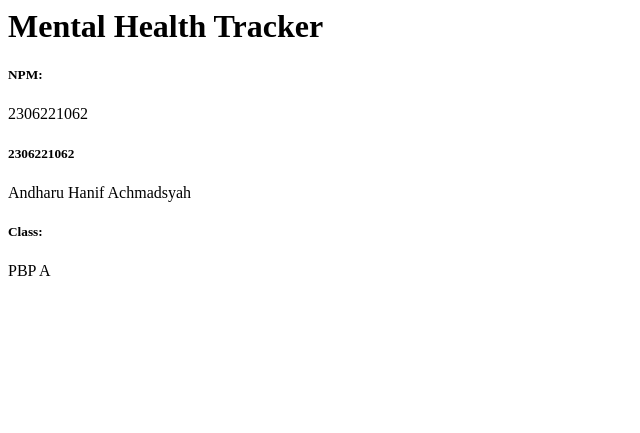
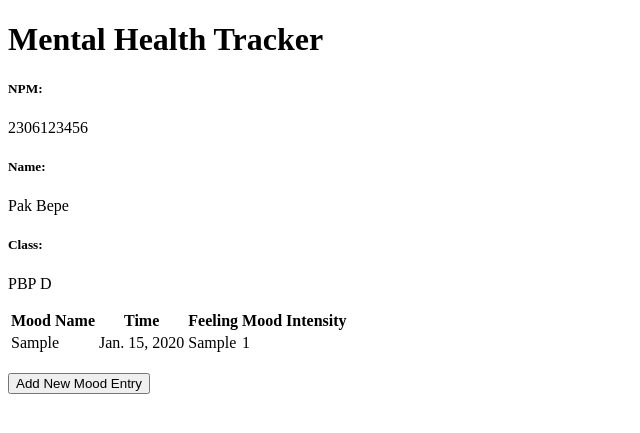
Before and after one commit to diabeteskronis/mental-health-tracker, a Django app: page / in a window 1280 px wide. Shown: the top 433 px of the page, without its empty margins (0-640 px from the left). Run offline with Django 5.2, Linux system fonts and the light colour scheme; tables that the repository leaves empty hold one stand-in row (values such as "Sample post").

Commit message:
Added create_mood_entry

```diff
--- a/main/models.py
+++ b/main/models.py
@@ -1,3 +1,4 @@
+import uuid
 from django.db import models
 
 # Create your models here.
@@ -5,6 +6,7 @@ from django.db import models
 from django.db import models
 
 class MoodEntry(models.Model):
+    id = models.UUIDField(primary_key=True, default=uuid.uuid4, editable=False)  # tambahkan baris ini
     mood = models.CharField(max_length=255)
     time = models.DateField(auto_now_add=True)
     feelings = models.TextField()
--- a/main/templates/main.html
+++ b/main/templates/main.html
@@ -1,11 +1,43 @@
+{% extends 'base.html' %} {% block content %}
+
 <h1>Mental Health Tracker</h1>
 
 <h5>NPM:</h5>
-<p>2306221062</p>
-<!-- Ubah sesuai dengan npm kamu -->
-<h5>{{ npm }}</h5>
+<p>{{ npm }}</p>
+<p></p>
+
+<h5>Name:</h5>
 <p>{{ name }}</p>
-<!-- Ubah sesuai dengan nama kamu -->
+
 <h5>Class:</h5>
 <p>{{ class }}</p>
-<!-- Ubah sesuai dengan kelas kamu -->
+{% if not mood_entries %}
+<p>Belum ada data mood pada mental health tracker.</p>
+{% else %}
+<table>
+  <tr>
+    <th>Mood Name</th>
+    <th>Time</th>
+    <th>Feeling</th>
+    <th>Mood Intensity</th>
+  </tr>
+
+  {% comment %} Berikut cara memperlihatkan data mood di bawah baris ini
+  {% endcomment %}
+  {% for mood_entry in mood_entries %}
+  <tr>
+    <td>{{mood_entry.mood}}</td>
+    <td>{{mood_entry.time}}</td>
+    <td>{{mood_entry.feelings}}</td>
+    <td>{{mood_entry.mood_intensity}}</td>
+  </tr>
+  {% endfor %}
+</table>
+{% endif %}
+
+<br />
+
+<a href="{% url 'main:create_mood_entry' %}">
+  <button>Add New Mood Entry</button>
+</a>
+{% endblock content %}
--- a/main/urls.py
+++ b/main/urls.py
@@ -1,8 +1,13 @@
 from django.urls import path
-from main.views import show_main
+from main.views import show_main, create_mood_entry, show_xml, show_json, show_xml_by_id, show_json_by_id
 
 app_name = 'main'
 
 urlpatterns = [
     path('', show_main, name='show_main'),
+    path('create-mood-entry', create_mood_entry, name='create_mood_entry'),
+    path('xml/', show_xml, name='show_xml'),
+    path('json/', show_json, name='show_json'),
+    path('xml/<str:id>/', show_xml_by_id, name='show_xml_by_id'),
+    path('json/<str:id>/', show_json_by_id, name='show_json_by_id'),
 ]
--- a/main/views.py
+++ b/main/views.py
@@ -1,11 +1,44 @@
-from django.shortcuts import render
+from django.shortcuts import render, redirect   # Tambahkan import redirect di baris ini
+from django.http import HttpResponse
+from django.core import serializers
+from main.forms import MoodEntryForm
+from main.models import MoodEntry
 
 # Create your views here.
 def show_main(request):
+    mood_entries = MoodEntry.objects.all()
+
     context = {
-        'npm' : '2306221062',
-        'name': 'Andharu Hanif Achmadsyah',
-        'class': 'PBP A'
+        'name': 'Pak Bepe',
+        'class': 'PBP D',
+        'npm': '2306123456',
+        'mood_entries': mood_entries
     }
 
     return render(request, "main.html", context)
+
+def create_mood_entry(request):
+    form = MoodEntryForm(request.POST or None)
+
+    if form.is_valid() and request.method == "POST":
+        form.save()
+        return redirect('main:show_main')
+
+    context = {'form': form}
+    return render(request, "create_mood_entry.html", context)
+
+def show_xml(request):
+    data = MoodEntry.objects.all()
+    return HttpResponse(serializers.serialize("xml", data), content_type="application/xml")
+
+def show_json(request):
+    data = MoodEntry.objects.all()
+    return HttpResponse(serializers.serialize("json", data), content_type="application/json")
+
+def show_xml_by_id(request):
+    data = MoodEntry.objects.filter(pk=id)
+    return HttpResponse(serializers.serialize("xml", data), content_type="application/xml")
+
+def show_json_by_id(request):
+    data = MoodEntry.objects.filter(pk=id)
+    return HttpResponse(serializers.serialize("json", data), content_type="application/json")
--- a/mental_health_tracker/settings.py
+++ b/mental_health_tracker/settings.py
@@ -55,7 +55,7 @@ ROOT_URLCONF = 'mental_health_tracker.urls'
 TEMPLATES = [
     {
         'BACKEND': 'django.template.backends.django.DjangoTemplates',
-        'DIRS': [],
+        'DIRS': [BASE_DIR / 'templates'],
         'APP_DIRS': True,
         'OPTIONS': {
             'context_processors': [
@@ -122,3 +122,5 @@ STATIC_URL = 'static/'
 # https://docs.djangoproject.com/en/5.1/ref/settings/#default-auto-field
 
 DEFAULT_AUTO_FIELD = 'django.db.models.BigAutoField'
+
+CSRF_TRUSTED_ORIGINS = ["http://localhost","http://127.0.0.1","http://<URL PWS KAMU>", "https://https://andharu-hanif-mentalhealthtracker.pbp.cs.ui.ac.id/"]
--- /dev/null
+++ b/templates/base.html
@@ -0,0 +1,13 @@
+{% load static %}
+<!DOCTYPE html>
+<html lang="en">
+  <head>
+    <meta charset="UTF-8" />
+    <meta name="viewport" content="width=device-width, initial-scale=1.0" />
+    {% block meta %} {% endblock meta %}
+  </head>
+
+  <body>
+    {% block content %} {% endblock content %}
+  </body>
+</html>
```
Also changed, not shown: main/forms.py (added, +7 -0 lines), main/templates/create_mood_entry.html (added, +17 -0 lines), main/.github/deploy.yml (added), main/migrations/0002_alter_moodentry_id.py (added).
